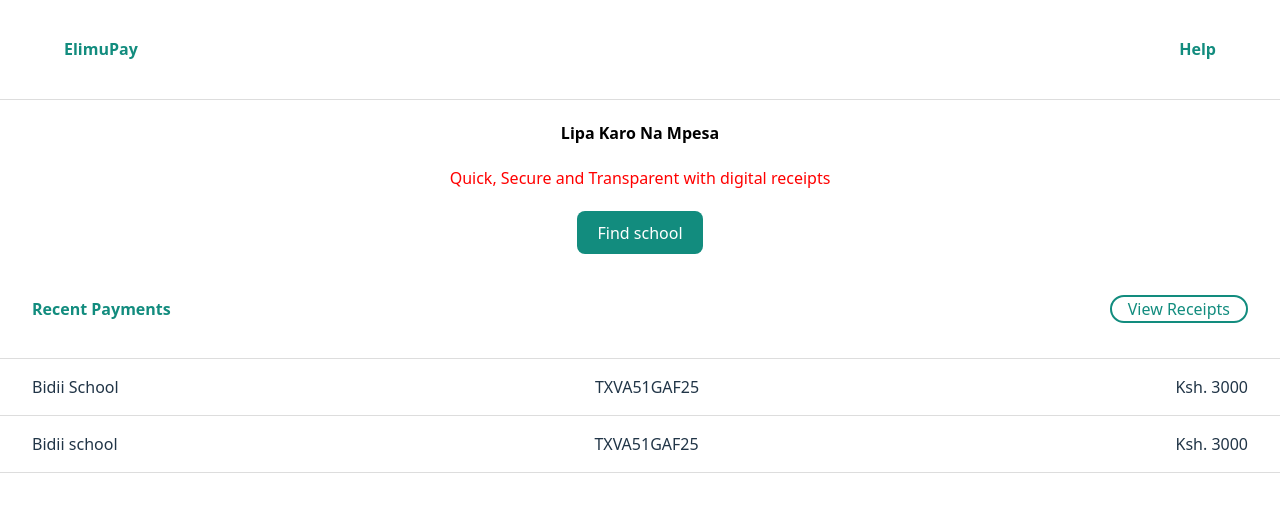
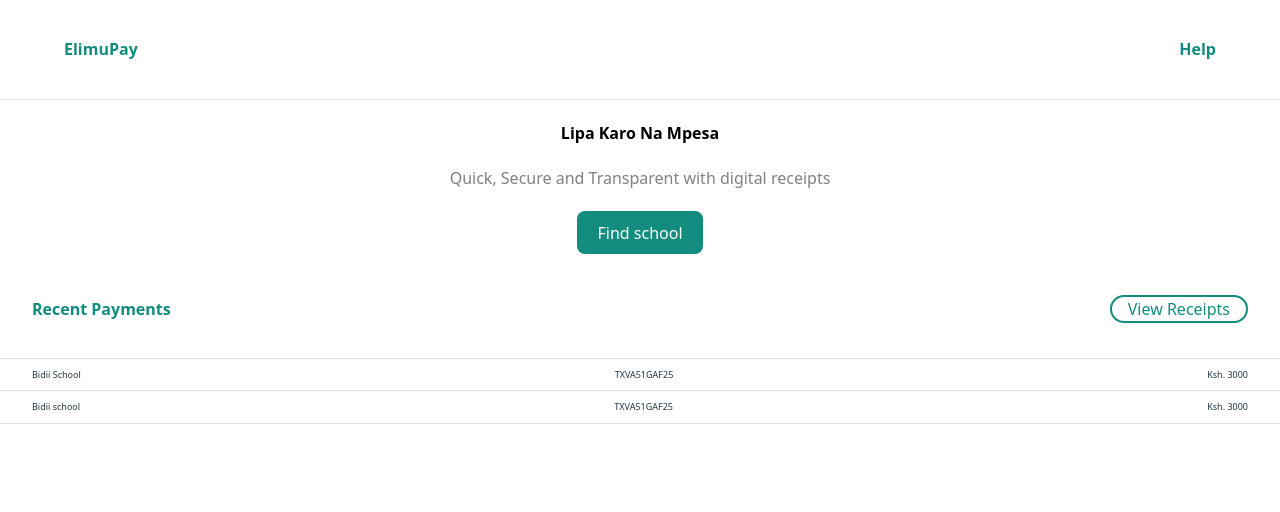
Before and after one commit to Jef70987/elimupay, a React (Vite) app: page / in a window 1280 px wide. Shown: the top 512 px of the page. Built offline with nearby package versions, Linux system fonts and the light colour scheme.

Commit message:
latest change

```diff
--- a/src/components/Dashboard.jsx
+++ b/src/components/Dashboard.jsx
@@ -31,12 +31,12 @@ const Dashboard = () =>{
                         <a href="#">View Receipts</a>
                     </div>
                     <div className="recents">
-                        <div className="transcation--details">
+                        <div className="transaction--details">
                             <p>Bidii School</p>
                             <span><p>TXVA51GAF25</p></span>
                             <p>Ksh. 3000</p>
                         </div>
-                        <div className="transcation--details">
+                        <div className="transaction--details">
                             <p>Bidii school</p>
                             <span><p>TXVA51GAF25</p></span>
                             <p>Ksh. 3000</p>
--- a/src/components/style/Dashboard.css
+++ b/src/components/style/Dashboard.css
@@ -22,7 +22,9 @@
     color: #000000;
 }
 .dashboard--description p{
-    color: red;
+    color: grey;
+    padding: 0px 20px;
+
 }
 
 .search--button {
@@ -49,11 +51,12 @@
     flex-direction: column;
 
 }
-.transcation--details{
+.transaction--details{
     display: flex;
     justify-content: space-between;
     padding: 0rem 2rem;
     gap: 20px;
     align-items: center;
     border-bottom: 1px solid #ddd;
+    font-size: xx-small;
 }
```
